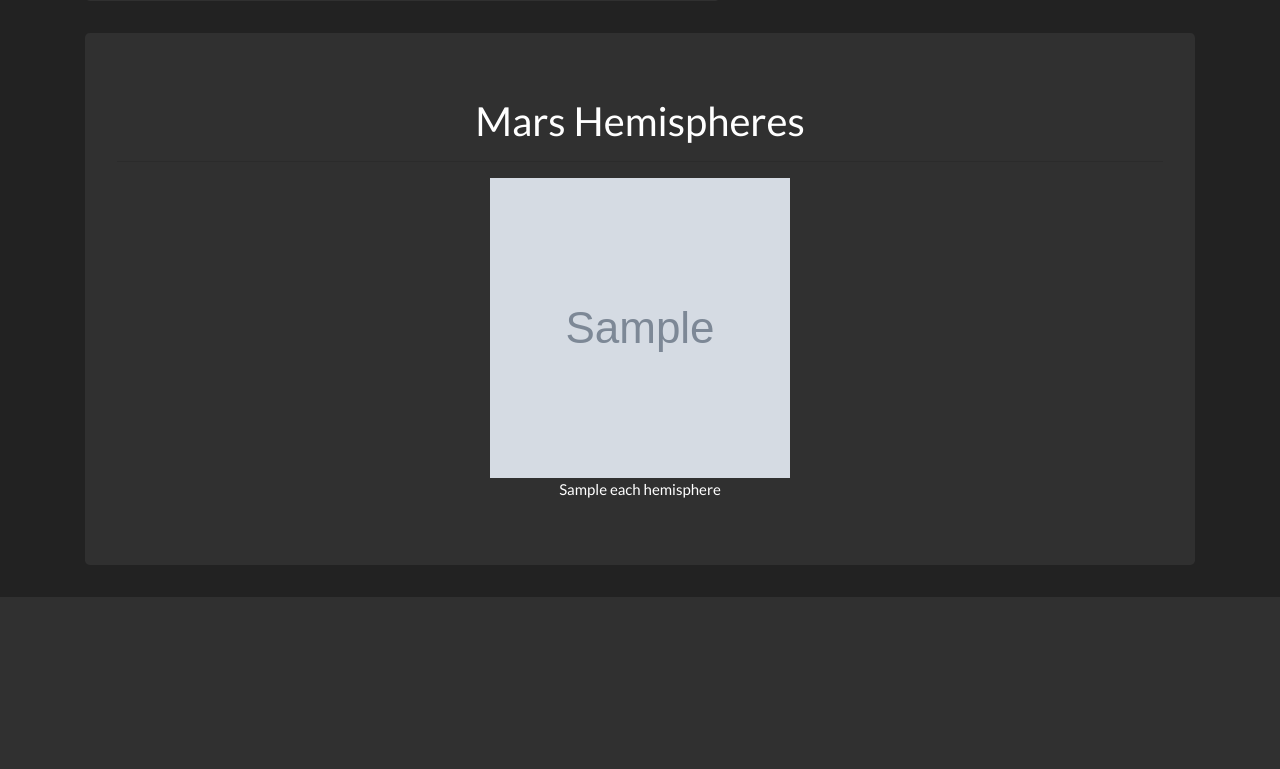
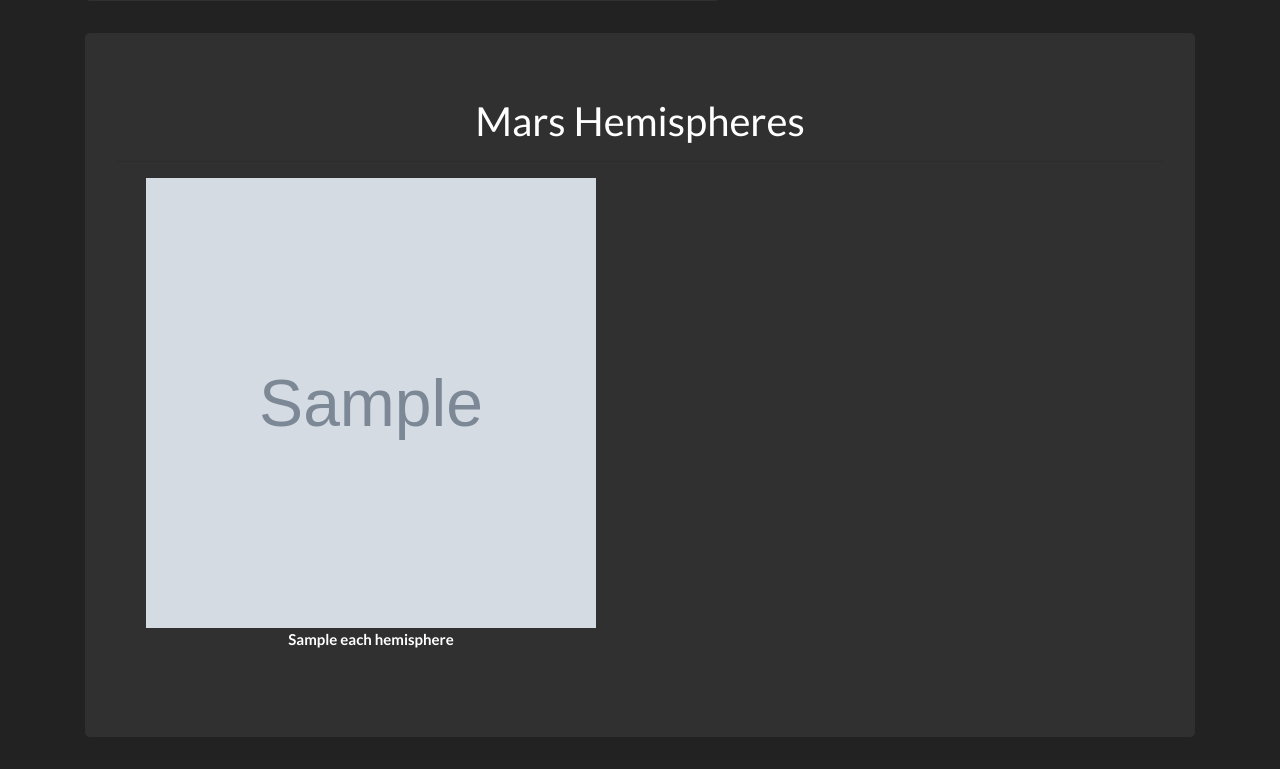
Before and after one commit to williamsit/Homework, a Flask app: template Mission_To_Mars/templates/index.html in a window 1280 px wide. Shown: the part 1428-2197 px from the top of the page. Before the commit the page ends 2025 px from the top, so only its background shows below. Run offline with Flask 2, Linux system fonts and the light colour scheme; the template is opened without the code that fills it: most values are stand-ins (such as "Sample title", 1, 10 or a date in 2020); grey boxes marked "Sample" are stand-in pictures; some libraries are stand-ins or nearby versions.

Commit message:
Update index.html

```diff
--- a/Mission_To_Mars/templates/index.html
+++ b/Mission_To_Mars/templates/index.html
@@ -84,16 +84,17 @@
           <div class="row">
             <div class="col-lg-12">
               <div class="jumbotron" style="text-align:center">
+
                 <h2 class="display-6">Mars Hemispheres</h2>
                 <hr class="my-3">
 
                 <div class="row">
-                    <div class="col-lg-12">
-                    {% for each_hemisphere in mars_info.hemisphere_image_urls %}
-                      <img src="{{ each_hemisphere.img_url }}" height="300" width="300"><br>
-                      {{ each_hemisphere.title }}<br>
-                    {% endfor %}
-                  </div>
+                  {% for each_hemisphere in mars_info.hemisphere_image_urls %}
+                    <div class="col-lg-6">
+                      <img src="{{ each_hemisphere.img_url }}" height="450" width="450"><br>
+                      <strong>{{ each_hemisphere.title }}</strong><br><br>
+                    </div>
+                  {% endfor %}
                 </div>
 
 
@@ -115,29 +116,5 @@
       {% endif %}
       {% endif %}
 
-
-
-
     </body>
-
-
-
-
-
-
-
-
-
-    <!--
-      <a href="/scrape">Scrape Data</a> --- DONE
-      {{ mars_info.news_title }} --- DONE
-      {{ mars_info.news_paragraph }} --- DONE
-      <img src="{{ mars_info.featured_image_url }}"> --- DONE
-      {{ mars_info.mars_weather }}
-      {{ mars_info.mars_facts|safe}}
-      {% for each_hemisphere in mars_info.hemisphere_image_urls %}
-      {{ each_hemisphere.title }}
-      <img src="{{ each_hemisphere.img_url }}">
-      {% endfor %}
-    -->
   </html>
```
